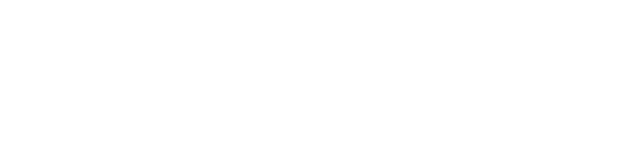
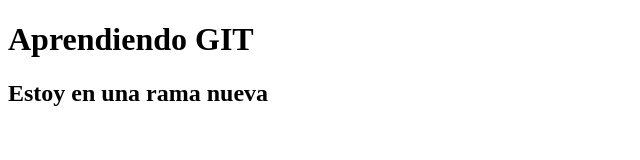
Before and after one commit to valenvirzi/proyecto-coder, a plain HTML site: page index.html in a window 1280 px wide. Shown: the whole page, without its empty margins (0-640 px from the left). Drawn offline with Linux system fonts and the light colour scheme.

Commit message:
Cambie algo

```diff
--- a/index.html
+++ b/index.html
@@ -16,5 +16,9 @@ Working Directory: es el directorio de trabajo, es donde tenemos nuestros archiv
 Staging Area: el area de preparación, en donde vamos a ir agregando los archivos que queremos guardar en el repositorio.
 Repository: Vamos a guardar los archivos que estan en el Staging Area -->
 
+<h1>Aprendiendo GIT</h1>
+
+<h2>Estoy en una rama nueva</h2>
+
 </body>
 </html>
```
